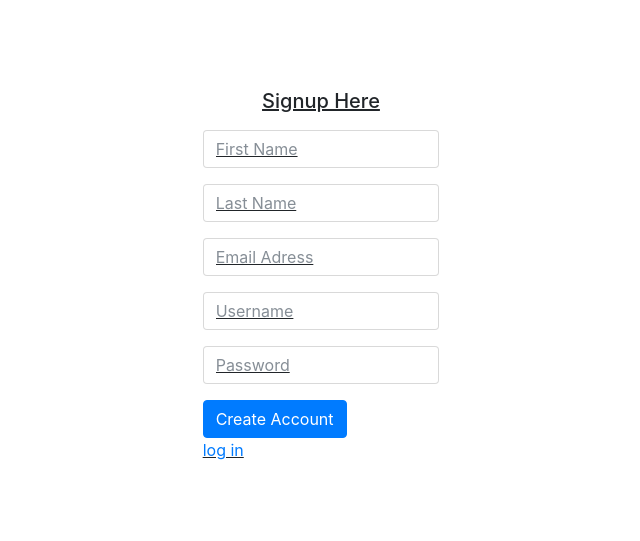
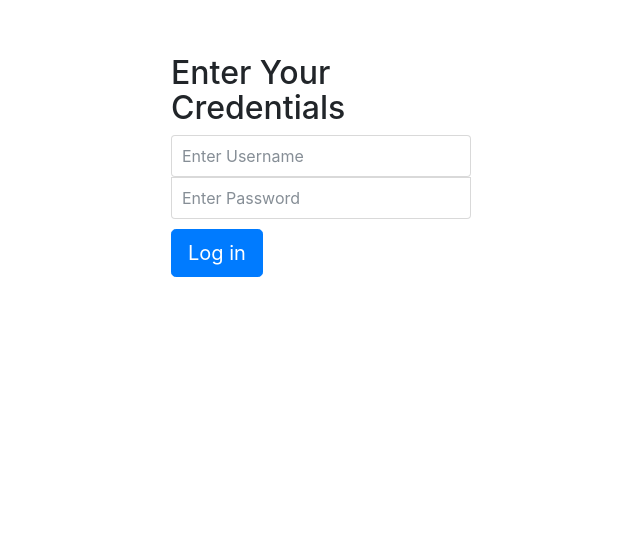
Before and after one commit to xcixor/Shopping_List, a Flask app: page /login in a window 1280 px wide. Shown: the top 541 px of the page, without its empty margins (319-959 px from the left). Run offline with Flask 2, Linux system fonts and the light colour scheme; some libraries are stand-ins or nearby versions.

Commit message:
created the route for the login page and added css to make it more appealing

```diff
--- a/app/shopping_list_app.py
+++ b/app/shopping_list_app.py
@@ -4,9 +4,16 @@ from flask import render_template
 app = Flask (__name__)
 
 @app.route('/')
-@app.route('/<name>')
-def index(name='Peter'):
+def index():
     return render_template("sign_up.html")
+
+@app.route('/login')
+def login():
+    return render_template("sign_in.html")
+
+@app.route('/dashboard')
+def dashboard():
+    return render_template("dashboard.html")
 
 if __name__=='__main__':
     app.run(debug = True, port = 8000,host='0.0.0.0')
--- a/app/static/css/sign_in.css
+++ b/app/static/css/sign_in.css
@@ -0,0 +1,40 @@
+body {
+    padding-top: 40px;
+    padding-bottom: 40px;
+    background-color: #eee;
+    background-color: rebeccapurple;
+  }
+
+  .form-signin {
+    max-width: 330px;
+    padding: 15px;
+    margin: 0 auto;
+  }
+  .form-signin .form-signin-heading,
+  .form-signin .checkbox {
+    margin-bottom: 10px;
+  }
+  .form-signin .checkbox {
+    font-weight: normal;
+  }
+  .form-signin .form-control {
+    position: relative;
+    height: auto;
+    -webkit-box-sizing: border-box;
+            box-sizing: border-box;
+    padding: 10px;
+    font-size: 16px;
+  }
+  .form-signin .form-control:focus {
+    z-index: 2;
+  }
+  .form-signin input[type="email"] {
+    margin-bottom: -1px;
+    border-bottom-right-radius: 0;
+    border-bottom-left-radius: 0;
+  }
+  .form-signin input[type="password"] {
+    margin-bottom: 10px;
+    border-top-left-radius: 0;
+    border-top-right-radius: 0;
+  }
--- a/app/templates/sign_in.html
+++ b/app/templates/sign_in.html
@@ -1,4 +1,6 @@
-{% extends base.html %}
+
+
+{% extends "base.html" %}
 
 {% block head%}
 <link rel="stylesheet" href="{{url_for('static', filename='css/sign_in.css')}}">
--- a/app/templates/sign_up.html
+++ b/app/templates/sign_up.html
@@ -3,7 +3,7 @@
 
 {% block head%}
 <link rel="stylesheet" href="{{url_for('static', filename='css/sign_up.css')}}">
-<title>Landing Page</title>
+<title>Login</title>
 {%endblock head%}
 
 {% block content%}
```
